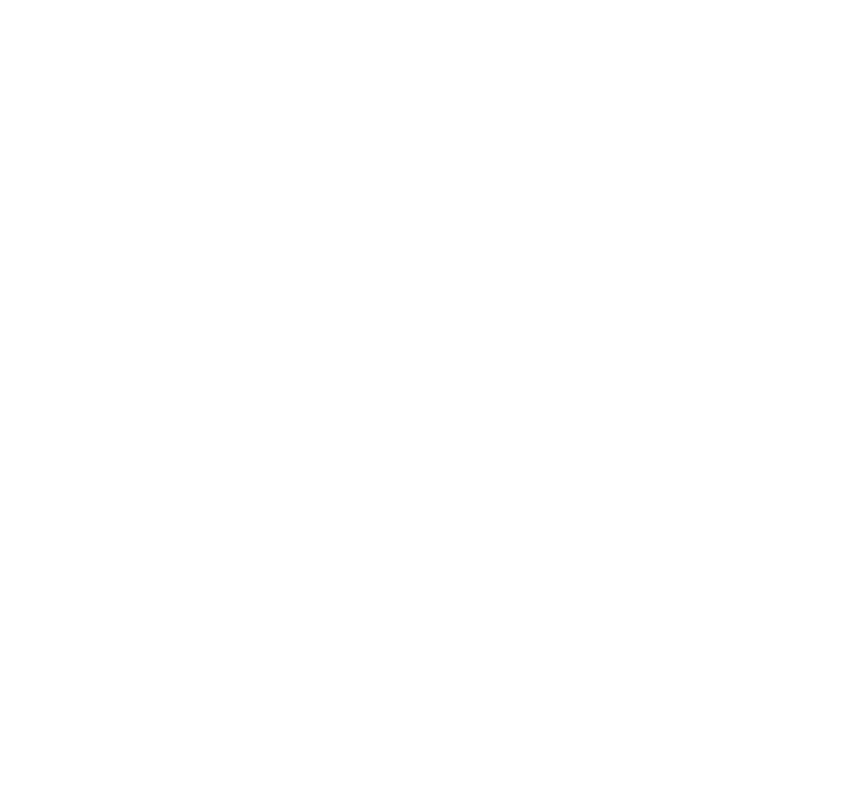
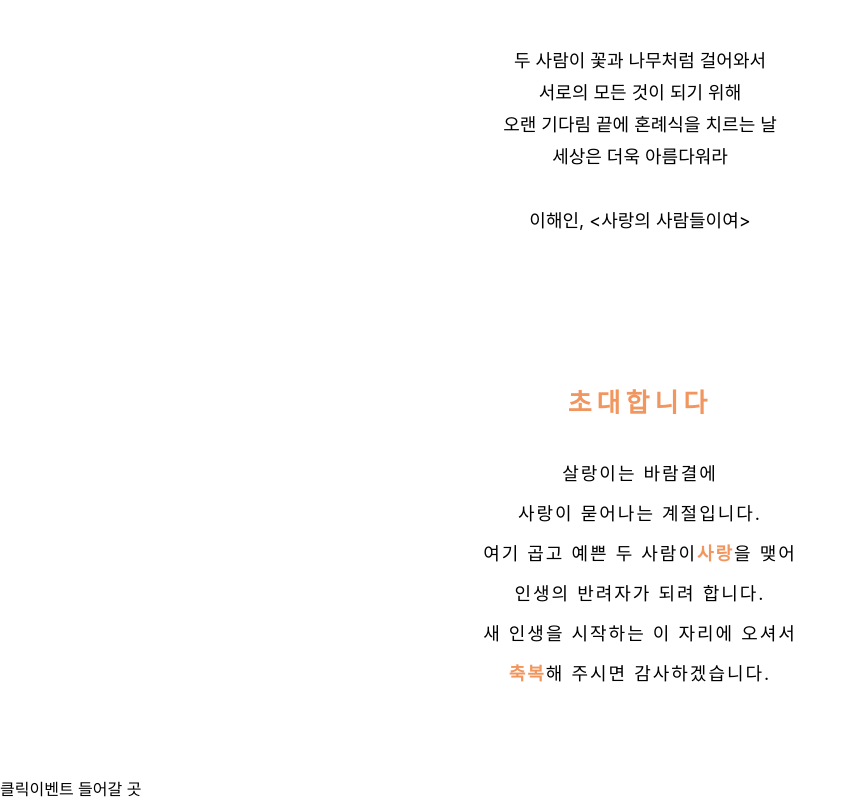
Before and after one commit to Ramoo-Side/wedding-invitation, a Next.js app: page / in a window 1280 px wide. Shown: the part 1196-1996 px from the top of the page, without its empty margins (0-854 px from the left). Before the commit the page ends 1165 px from the top, so only its background shows below. Built offline with nearby package versions, Linux system fonts and the light colour scheme; a web font is replaced by a local one.

Commit message:
초대말 추가

```diff
--- a/app/page.tsx
+++ b/app/page.tsx
@@ -28,18 +28,80 @@
           <div>{'2022년 4월 9일 토요일 오후 6시'}</div>
           <div>{'팜파스 13 (구 더 자스민 하우스)'}</div>
         </StyleDateWrapper>
-        {/* <div>인사말 시 삽입</div>
-        <div>초대말</div>
-        <div>작은 가로 사진</div>
-        <div>누구의 아들 누구</div>
-        <div>누구의 딸 누구</div>
-        <div>혼주 연락처 버튼 모달</div>
-        <div>날짜 달력</div>
-        <div>가로 캐러우쉘 갤러리</div>
-        <div>오시는길 지도</div>
-        <div>코로나 인사말</div>
-        <div>마음 전하실 곳</div>
-        <div>카카오톡으로 공유하기</div> */}
+        <StyleGreeting>
+          {/* <img src="/flower.png" alt="flower" /> */}
+          <div
+            style={{
+              padding: '6.25rem 0',
+              whiteSpace: 'pre-wrap',
+              lineHeight: '2rem',
+              fontSize: '1.125rem',
+            }}
+          >
+            두 사람이 꽃과 나무처럼 걸어와서
+            <br />
+            서로의 모든 것이 되기 위해
+            <br />
+            오랜 기다림 끝에 혼례식을 치르는 날
+            <br />
+            세상은 더욱 아름다워라
+            <br />
+            <br />
+            이해인, &lt;사랑의 사람들이여&gt;
+          </div>
+          <div
+            style={{
+              padding: '3.125rem 0',
+              whiteSpace: 'pre-wrap',
+              lineHeight: '2rem',
+              fontSize: '1.125rem',
+            }}
+          >
+            <span
+              style={{
+                fontSize: `1.625rem`,
+                color: '#f1965f',
+                fontWeight: 'bold',
+                letterSpacing: '0.3125rem',
+              }}
+            >
+              초대합니다
+            </span>
+            <br />
+            <div style={{ padding: '2rem 1rem', lineHeight: '2.5rem', letterSpacing: '0.125rem' }}>
+              <div>
+                살랑이는 바람결에
+                <br />
+                사랑이 묻어나는 계절입니다.
+                <br />
+                여기 곱고 예쁜 두 사람이
+                <span>
+                  <span style={{ color: '#f1965f', fontWeight: 'bold' }}>사랑</span>
+                </span>
+                을 맺어
+                <br />
+                인생의 반려자가 되려 합니다.
+                <br />
+                새 인생을 시작하는 이 자리에 오셔서
+                <br />
+                <span>
+                  <span style={{ color: '#f1965f', fontWeight: 'bold' }}>축복</span>
+                </span>
+                해 주시면 감사하겠습니다.
+              </div>
+            </div>
+          </div>
+        </StyleGreeting>
+        {/* <div>작은 가로 사진</div> */}
+        {/* <div>누구의 아들 누구</div> */}
+        {/* <div>누구의 딸 누구</div> */}
+        {/* <div>혼주 연락처 버튼 모달</div> */}
+        {/* <div>날짜 달력</div> */}
+        {/* <div>가로 캐러우쉘 갤러리</div> */}
+        {/* <div>오시는길 지도</div> */}
+        {/* <div>코로나 인사말</div> */}
+        {/* <div>마음 전하실 곳</div> */}
+        {/* <div>카카오톡으로 공유하기</div> */}
       </StyleContentWrapper>
     </>
   );
@@ -119,3 +181,5 @@
   position: relative;
   margin-top: -1.5625rem;
 `;
+
+const StyleGreeting = styled.div``;
```
